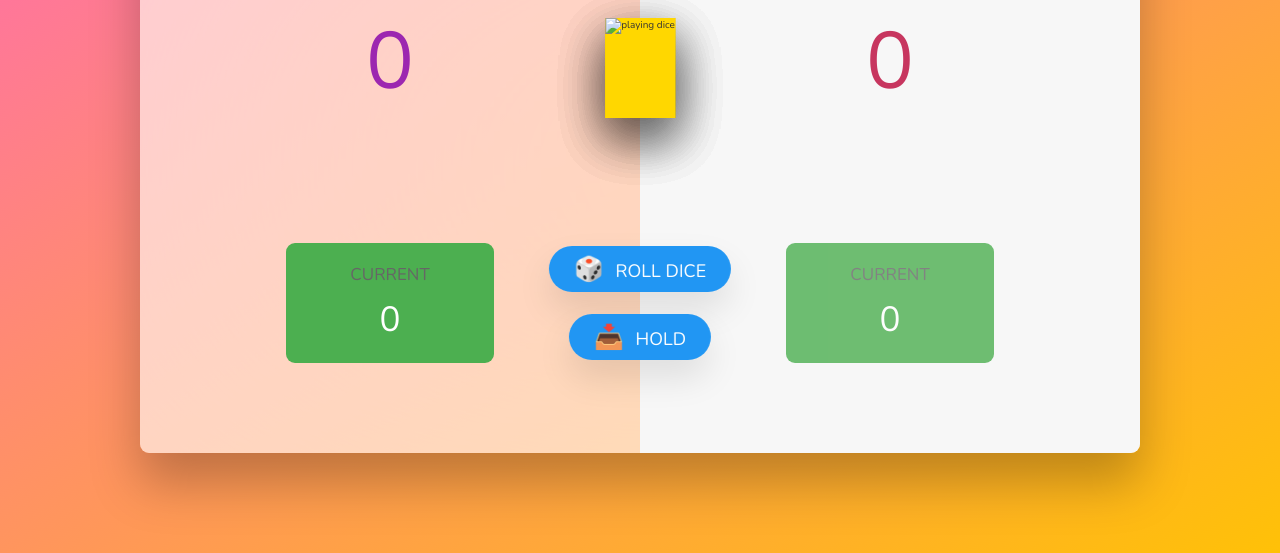
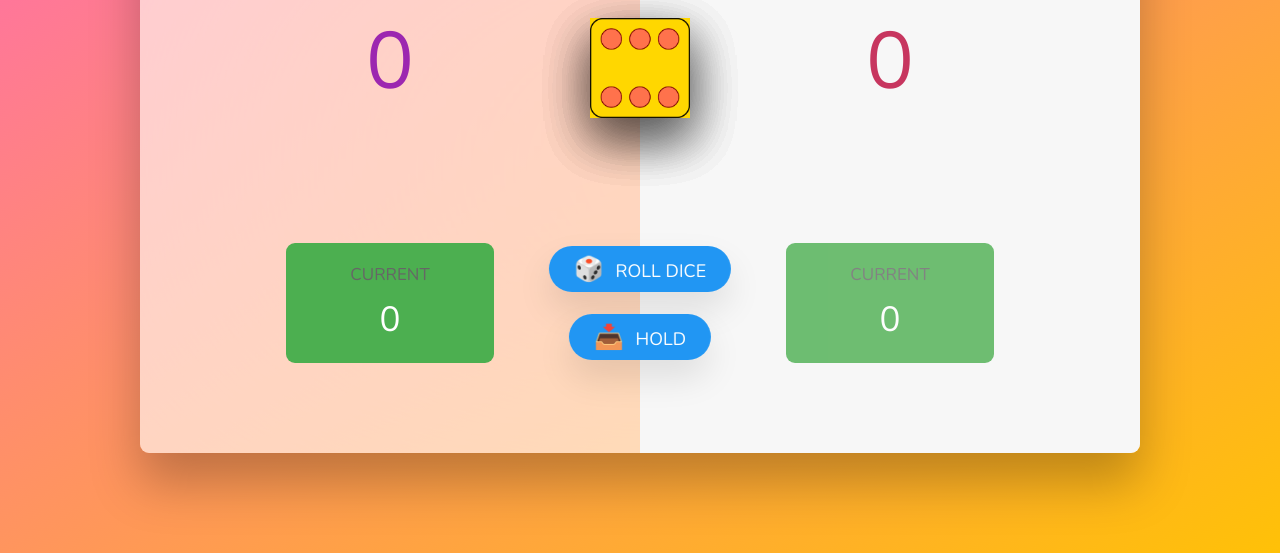
Before and after one commit to Katleho14/dice-game-group-project, a plain HTML site: page index.html in a window 1280 px wide. Shown: the part 247-800 px from the top of the page. Drawn offline with nearby package versions, Linux system fonts and the light colour scheme.

Commit message:
added the image directory on html

```diff
--- a/index.html
+++ b/index.html
@@ -26,12 +26,12 @@
             </div>
         </section>
 
-        <img src="images/dice-1.png" alt="playing dice" class="dice" id="dice">
-        <img src="images/dice-2.png" alt="playing dice" class="dice" id="dice">
-        <img src="images/dice-3.png" alt="playing dice" class="dice" id="dice">
-        <img src="images/dice-4.png" alt="playing dice" class="dice" id="dice">
-        <img src="images/dice-5.png" alt="playing dice" class="dice" id="dice">
-        <img src="images/dice-6.png" alt="playing dice" class="dice" id="dice">
+        <img src="imagess/dice 1-png.png" alt="playing dice" class="dice" id="dice">
+        <img src="imagess/dice 2-png.png" alt="playing dice" class="dice" id="dice">
+        <img src="imagess/dice 3-png.png" alt="playing dice" class="dice" id="dice">
+        <img src="imagess/dice 4-png.png" alt="playing dice" class="dice" id="dice">
+        <img src="imagess/dice 5-png.png" alt="playing dice" class="dice" id="dice">
+        <img src="imagess/dice 6-png.png" alt="playing dice" class="dice" id="dice">
         <button class="btn btn--new">🔄 New game</button>
       <button class="btn btn--roll">🎲 Roll dice</button>
       <button class="btn btn--hold">📥 Hold</button>
```
